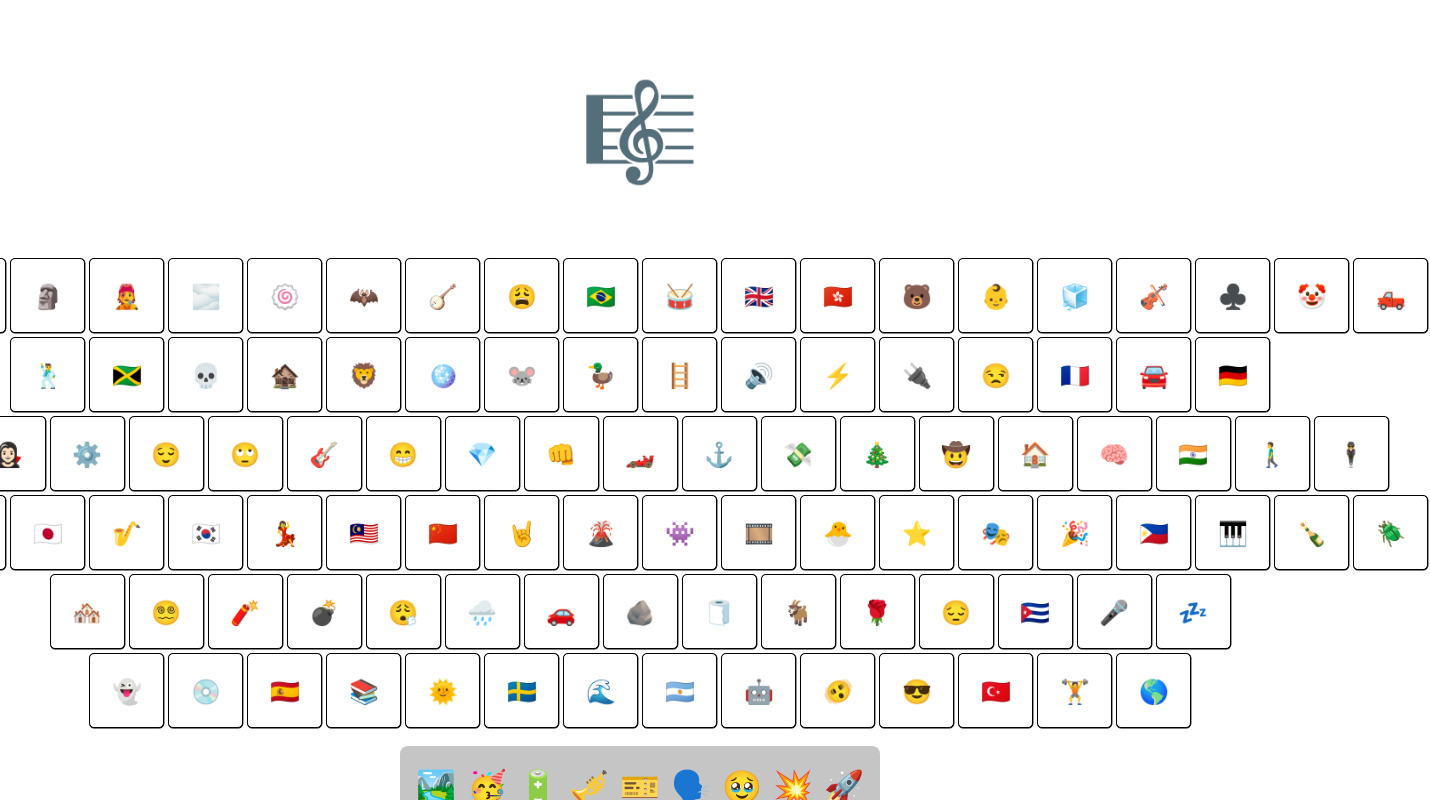
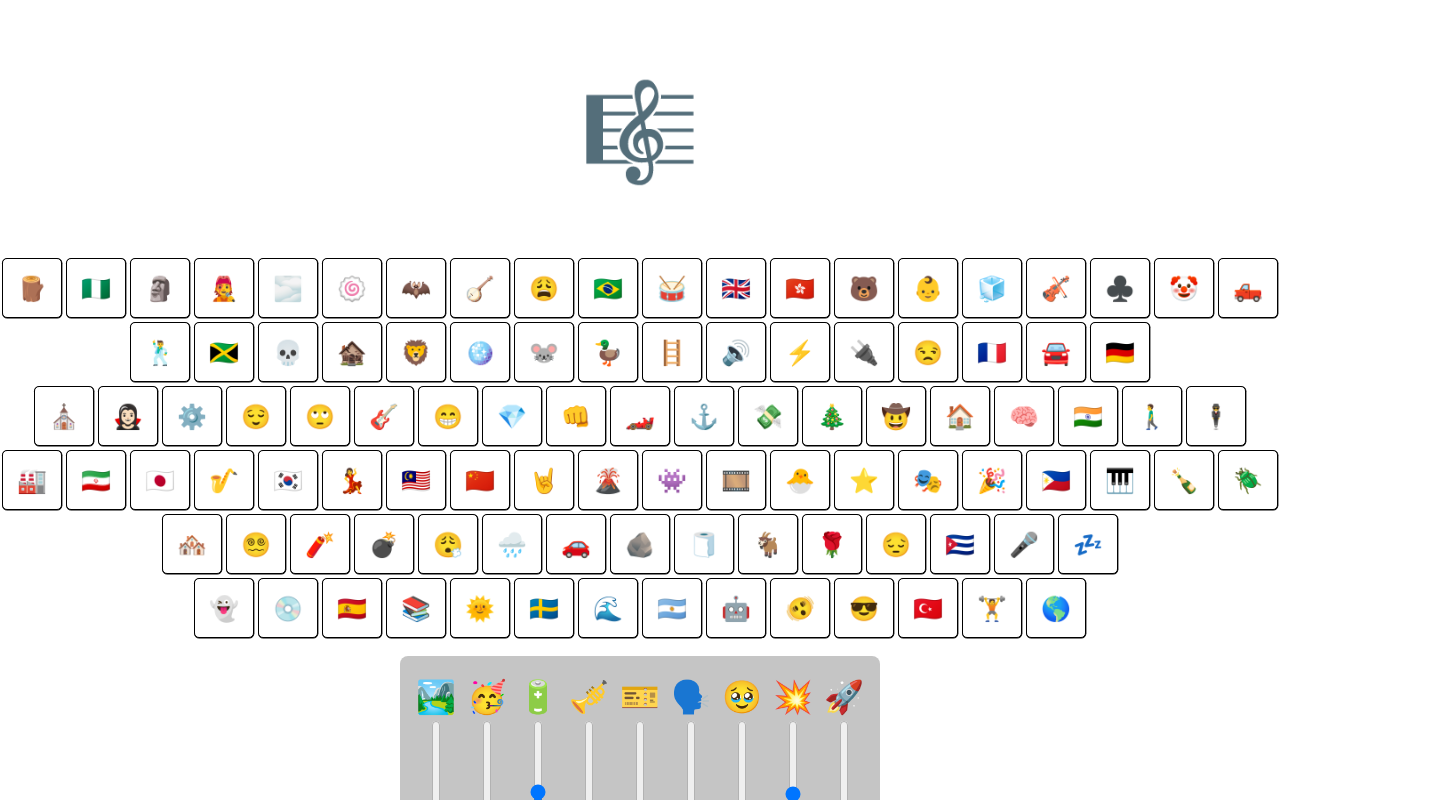
Before and after one commit to BattleshipDragonite/emojify, a React app: page /homepage in a window 1280 px wide. Shown: the top 800 px of the page, 1430 px wide, since content can reach past the window. Built offline with nearby package versions, Linux system fonts and the light colour scheme; what grapheme-splitter would draw is missing.

Commit message:
style: adjusted key height/width to accomadate updated emojis

```diff
--- a/src/index.css
+++ b/src/index.css
@@ -23,8 +23,8 @@
 .keys {
     border: black solid 0.2px;
     border-radius: 5px;
-    height: 75px;
-    width: 75px;
+    height: 60px;
+    width: 60px;
     background-color: white;
     display: flex;
     align-items: center;
```
